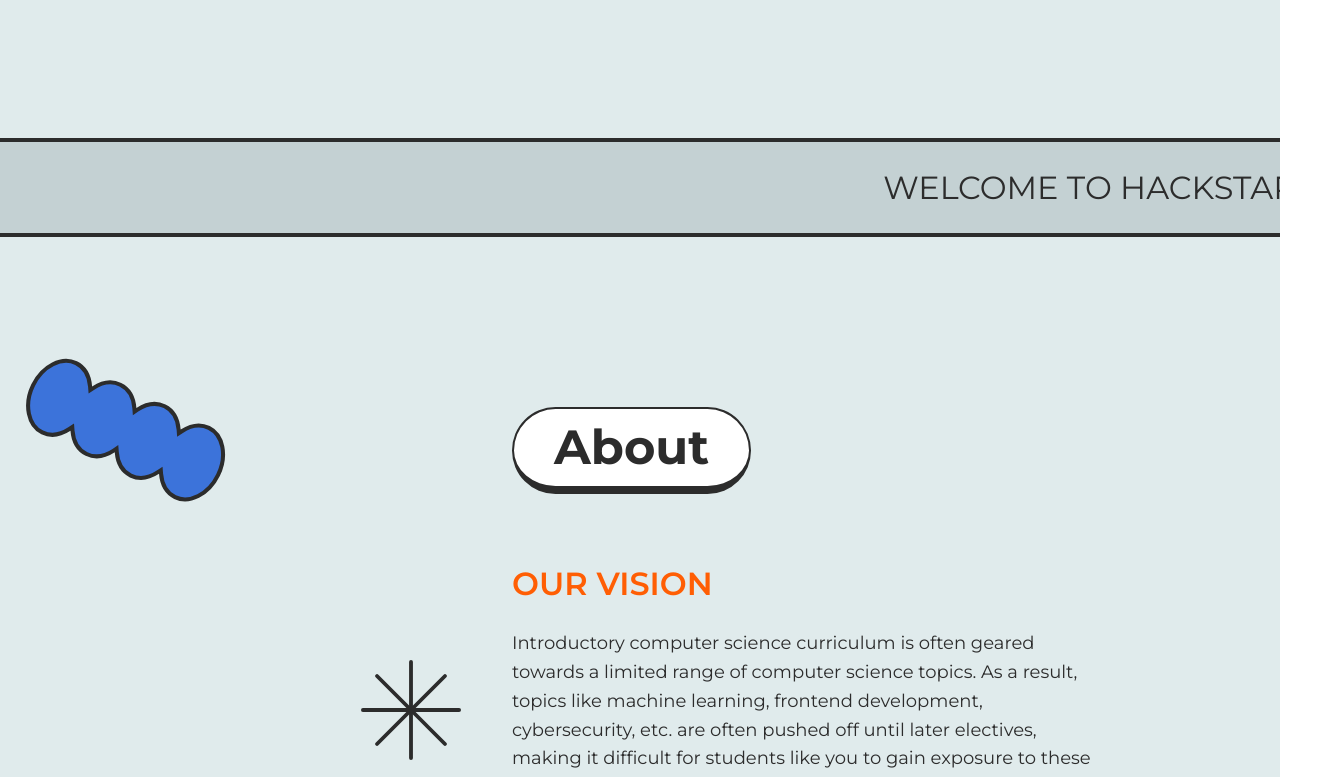
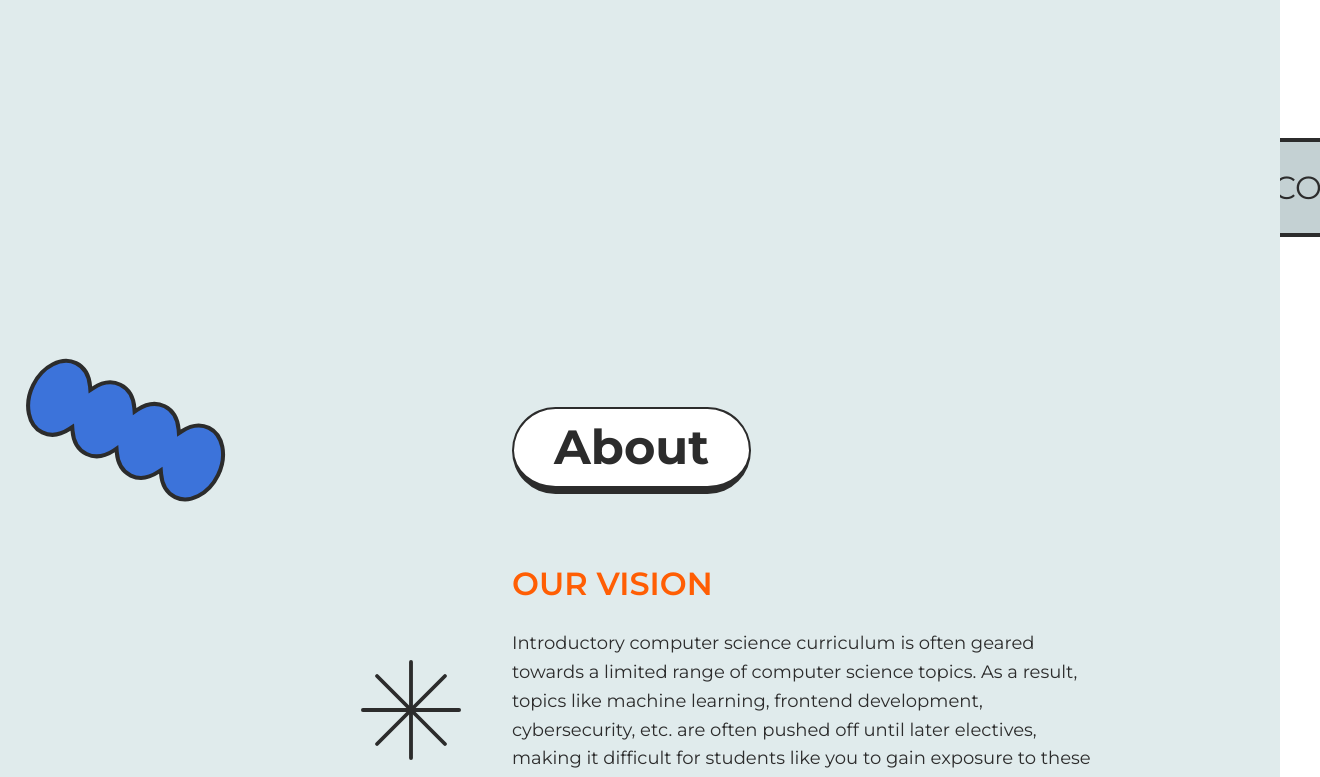
Before and after one commit to HackIllinois/hackstart-site, a React (Create React App) app: page / in a window 1280 px wide. Shown: the part 760-1537 px from the top of the page, 1320 px wide, since content can reach past the window. Built offline with nearby package versions, Linux system fonts and the light colour scheme.

Commit message:
:alembic: attempt to fix banner animation

```diff
--- a/src/pages/Home/Banner/styles.module.scss
+++ b/src/pages/Home/Banner/styles.module.scss
@@ -1,10 +1,14 @@
 .banner {
   border: 4px solid #2C2C2C;
   background-color: #C4D1D3;
-  padding: 20px 0;
+  padding: 20px 20px;
   border-left: 0;
   border-right: 0;
   overflow-x: hidden;
+
+  // Smoothen animation
+  margin-left: 100%;
+  transform: translate(0, 0);
 
   .text {
     text-transform: uppercase;
```
